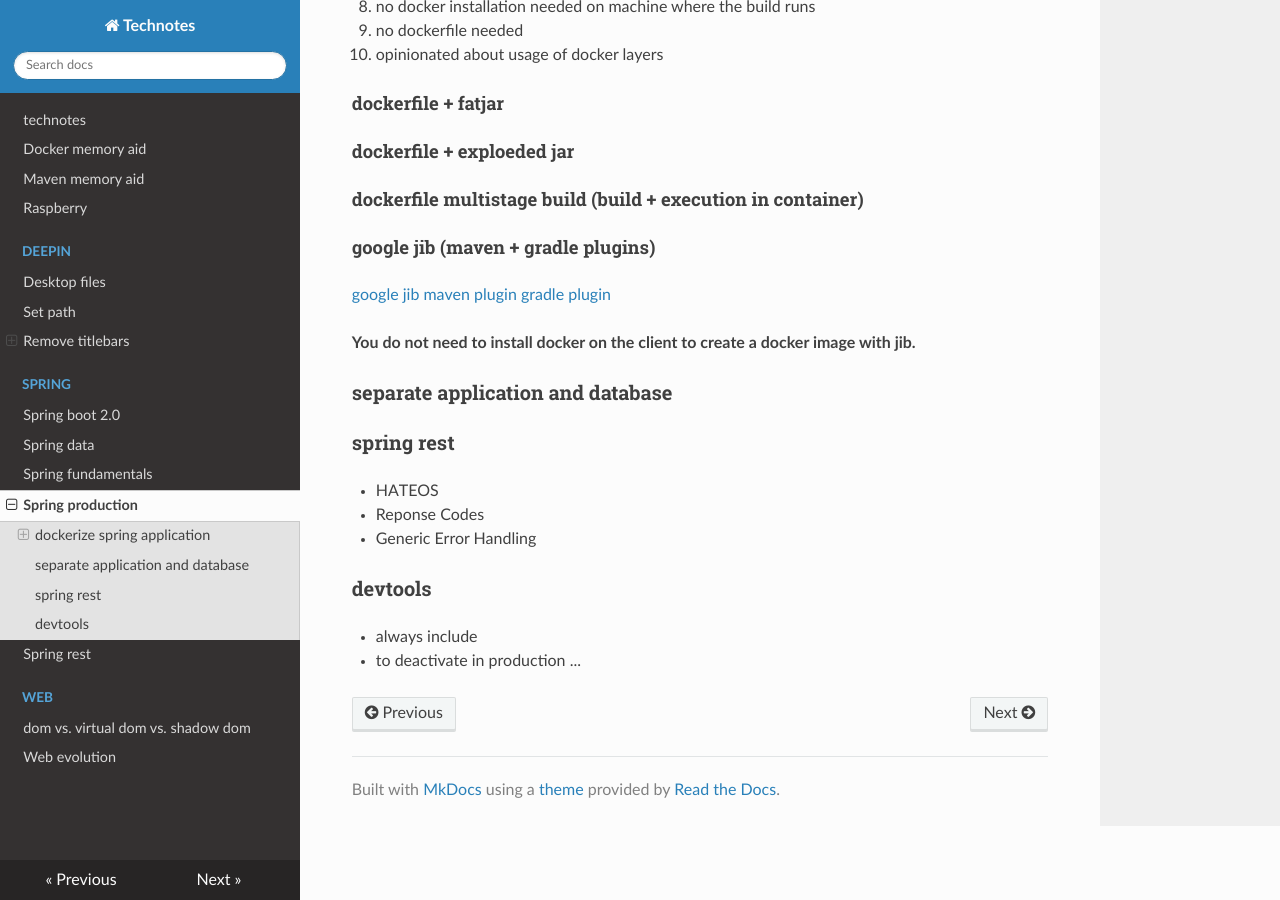
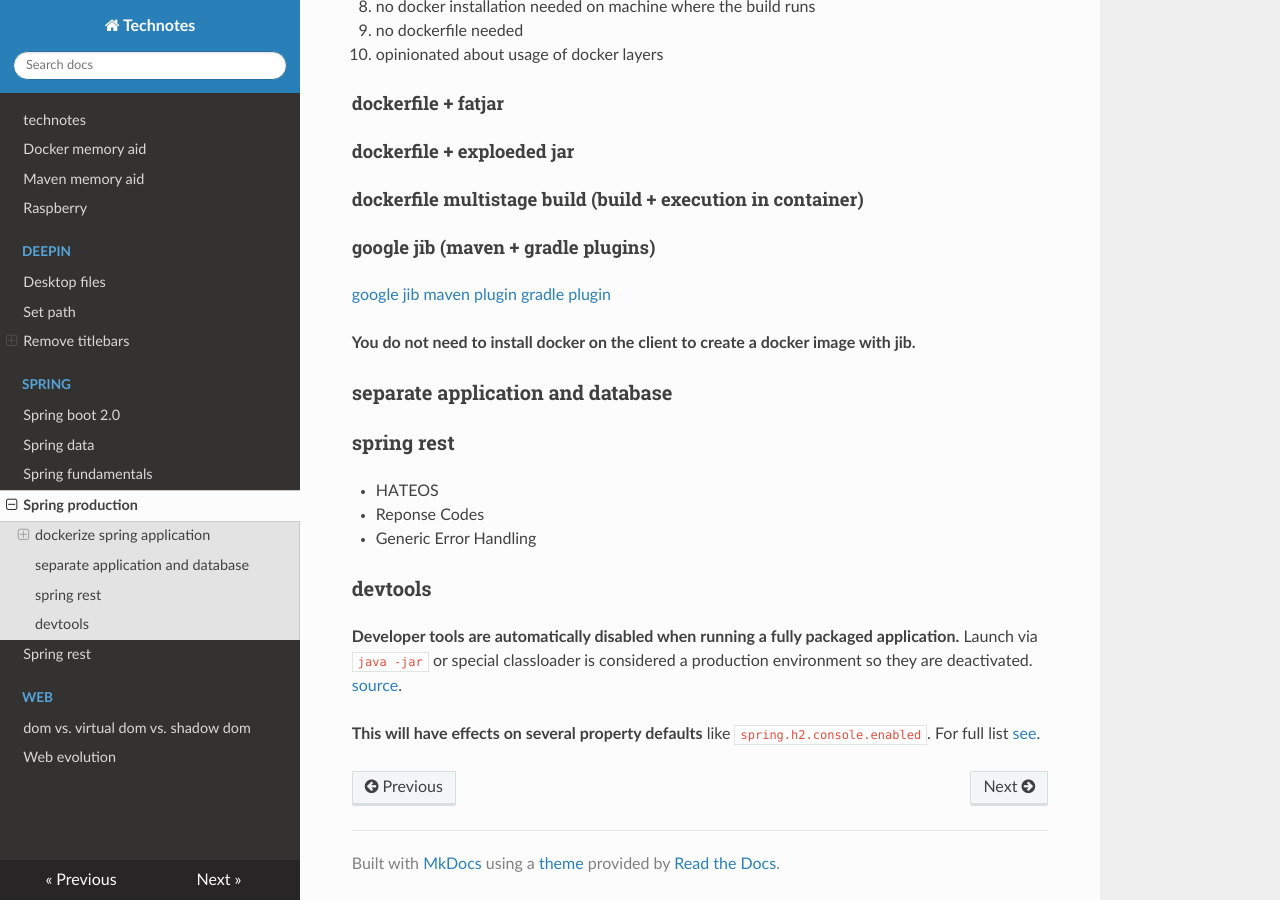
Before and after one commit to organicaudio/useful-code-snippets2, an MkDocs documentation site: the page built from docs/spring/spring-production.md, in a window 1280 px wide and 900 px high, scrolled down 597 px. Built offline with MkDocs 1.6.1, drawn with Linux system fonts in a browser that asks for light colours; nearby versions of some CDN libraries.

Commit message:
info on devtools

```diff
--- a/docs/spring/spring-production.md
+++ b/docs/spring/spring-production.md
@@ -48,5 +48,6 @@
 
 ### devtools
 
-- always include
-- to deactivate in production ...
+**Developer tools are automatically disabled when running a fully packaged application.** Launch via  `java -jar` or special classloader is considered a production environment so they are deactivated. [source](https://docs.spring.io/spring-boot/docs/1.5.16.RELEASE/reference/html/using-boot-devtools.html).
+
+**This will have effects on several property defaults** like `spring.h2.console.enabled`. For full list [see](https://github.com/spring-projects/spring-boot/blob/v1.5.16.RELEASE/spring-boot-devtools/src/main/java/org/springframework/boot/devtools/env/DevToolsPropertyDefaultsPostProcessor.java).
```
